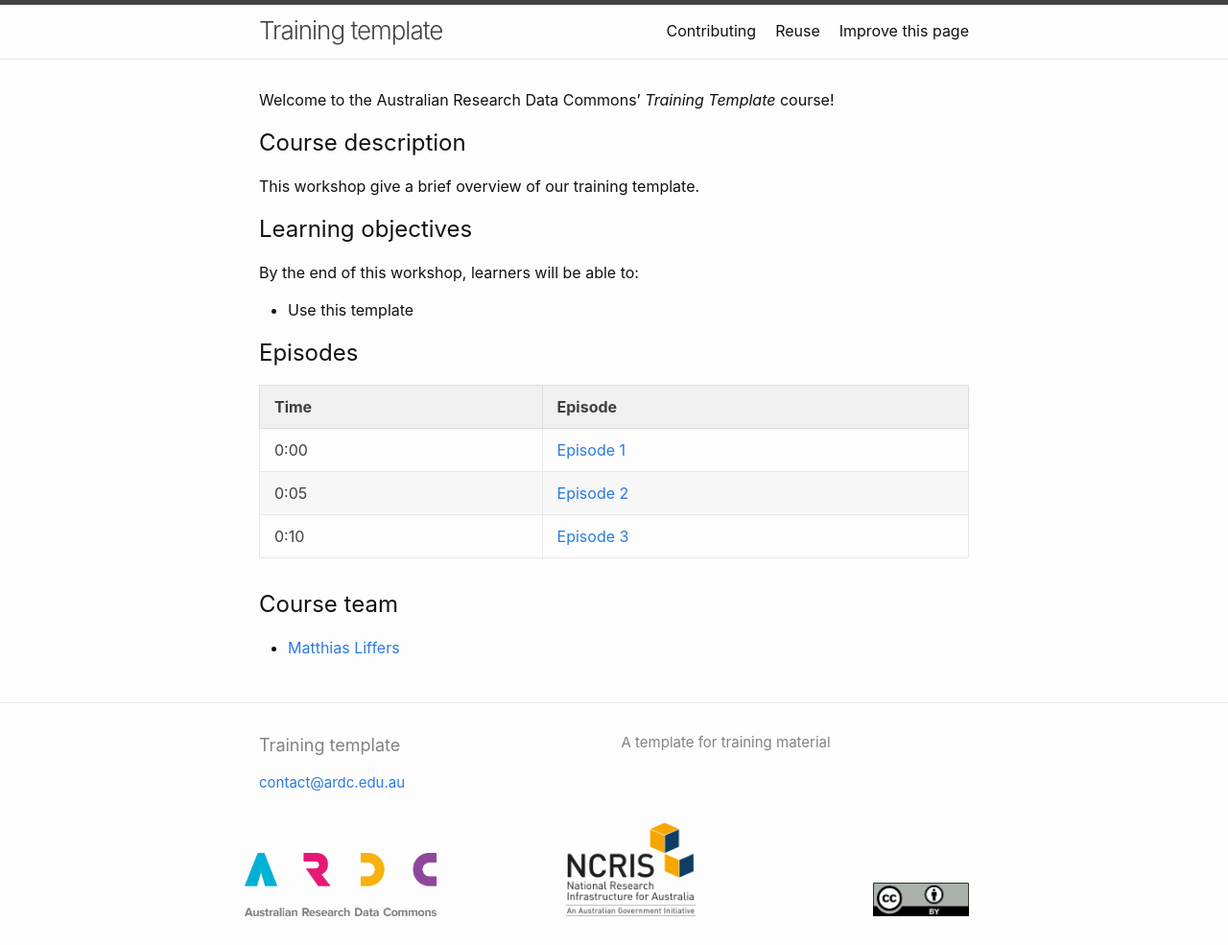
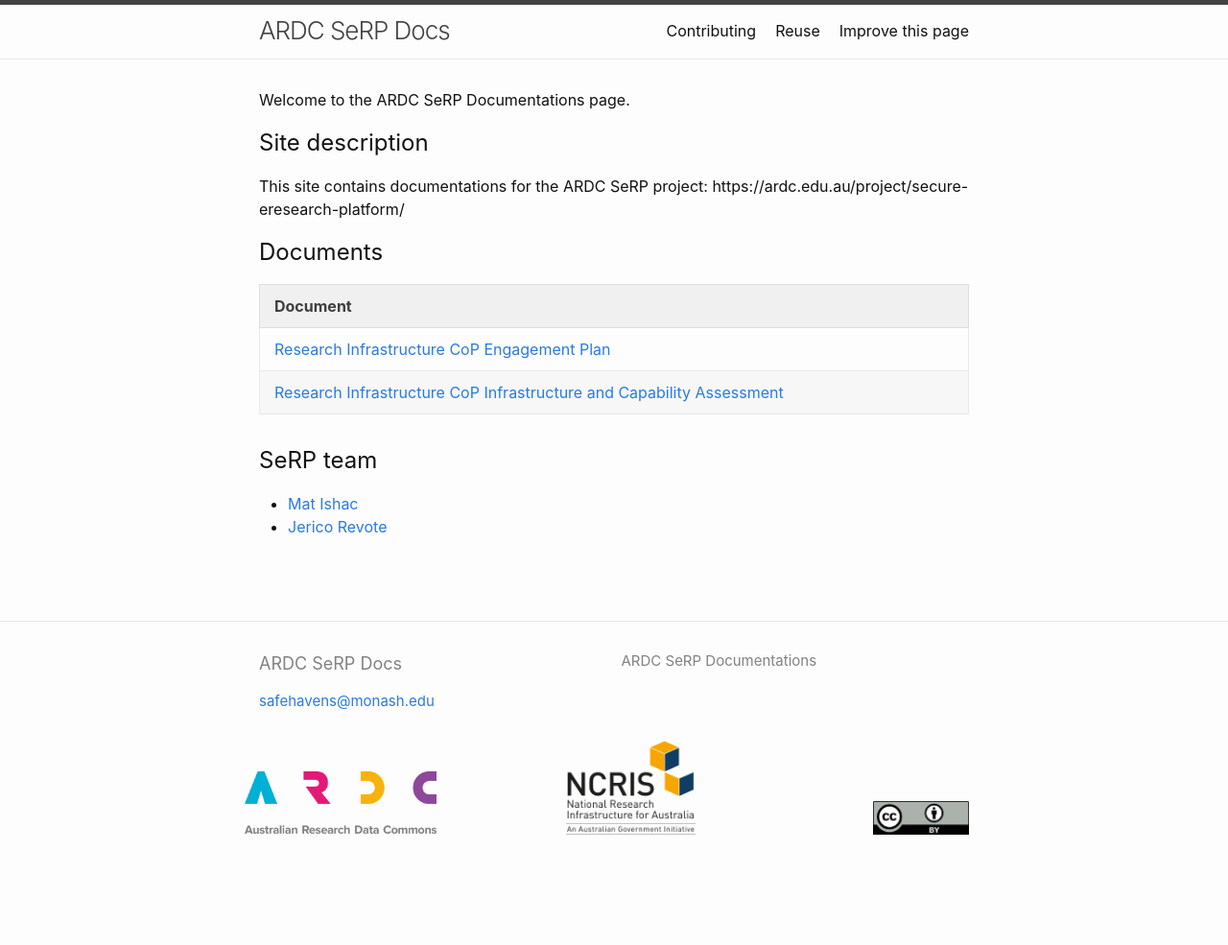
Before and after one commit to ARDC-Secure-Platforms/ardc-serp-docs, a Jekyll site: the page built from index.md, in a window 1280 px wide. Shown: the whole page at 96% size. Built offline with Jekyll 4.4.1, drawn with Linux system fonts in a browser that asks for light colours; after the commit the page ends 900 px from its top, so only the background shows below that.

Commit message:
Updates on base markdown files.

```diff
--- a/_config.yml
+++ b/_config.yml
@@ -18,21 +18,20 @@
 # You can create any custom variable you would like, and they will be accessible
 # in the templates via {{ site.myvariable }}.
 
-title: Training template
-email: contact@ardc.edu.au
+title: ARDC SeRP Docs
+email: safehavens@monash.edu
 description: >- # this means to ignore newlines until "baseurl:"
-  A template for training material
-baseurl: "/training-template" # the subpath of your site, e.g. /blog
-url: "https://au-research.github.io/" # the base hostname & protocol for your site, e.g. http://example.com
-twitter_username: ARDC_AU
-github_username:  au-research
+  ARDC SeRP Documentations
+baseurl: "/ardc-serp-docs" # the subpath of your site, e.g. /blog
+url: "https://ardc-serp-docs.github.io/" # the base hostname & protocol for your site, e.g. http://example.com
+github_username:  ardc-serp-docs
 # Build settings
 theme: minima
 collections:
-  episodes:
+  docs:
     output: true
-    sort_by: episode
-    permalink: /episodes/:name
+    sort_by: doc
+    permalink: /docs/:name
 
 # Exclude from processing.
 # The following items will not be processed, by default.
@@ -60,5 +59,5 @@ defaults:
     scope:
       path: ''
     values:
-      author: ARDC
+      author: Monash University
       layout: default
--- a/index.md
+++ b/index.md
@@ -1,28 +1,23 @@
 ---
-title: Your first step to FAIR
+title: ARDC SeRP Documentations
 permalink: /
 ---
 
-Welcome to the Australian Research Data Commons' *Training Template* course!
+Welcome to the ARDC SeRP Documentations page.
 
-## Course description
+## Site description
 
-This workshop give a brief overview of our training template.
+This site contains documentations for the ARDC SeRP project:
+https://ardc.edu.au/project/secure-eresearch-platform/
 
-## Learning objectives
+## Documents
 
-By the end of this workshop, learners will be able to:
+| Document |
+| --- |
+| [Research Infrastructure CoP Engagement Plan]({{ site.baseurl }}/01-ricop-ep) |
+| [Research Infrastructure CoP Infrastructure and Capability Assessment]({{ site.baseurl }}/02-ricop-ica) |
 
-* Use this template
+## SeRP team
 
-## Episodes
-
-| Time | Episode |
-| --- | --- |
-| 0:00 | [Episode 1]({{ site.baseurl }}/01-episode-one) |
-| 0:05 | [Episode 2]({{ site.baseurl }}/02-episode-two) |
-| 0:10 | [Episode 3]({{ site.baseurl }}/03-episode-three) |
-
-## Course team
-
-* [Matthias Liffers](https://orcid.org/0000-0002-3639-2080)
+* [Mat Ishac](https://www.monash.edu/researchinfrastructure/helix/about/helix-team)
+* [Jerico Revote](https://research.monash.edu/en/persons/jerico-revote)
```
Also changed, not shown: _episodes/01-episode-one.md (deleted, +0 -10 lines), _episodes/02-episode-two.md (deleted, +0 -10 lines), _episodes/03-episode-three.md (deleted, +0 -10 lines), README.md.
